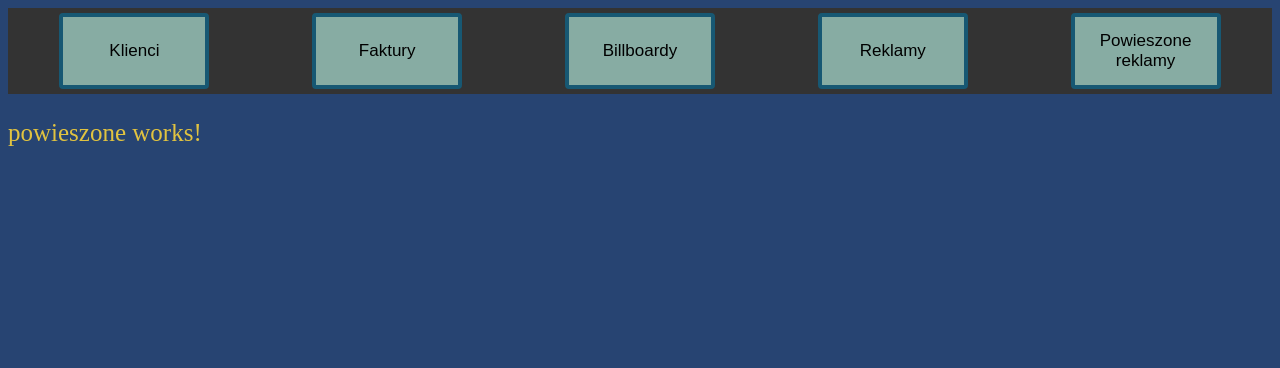
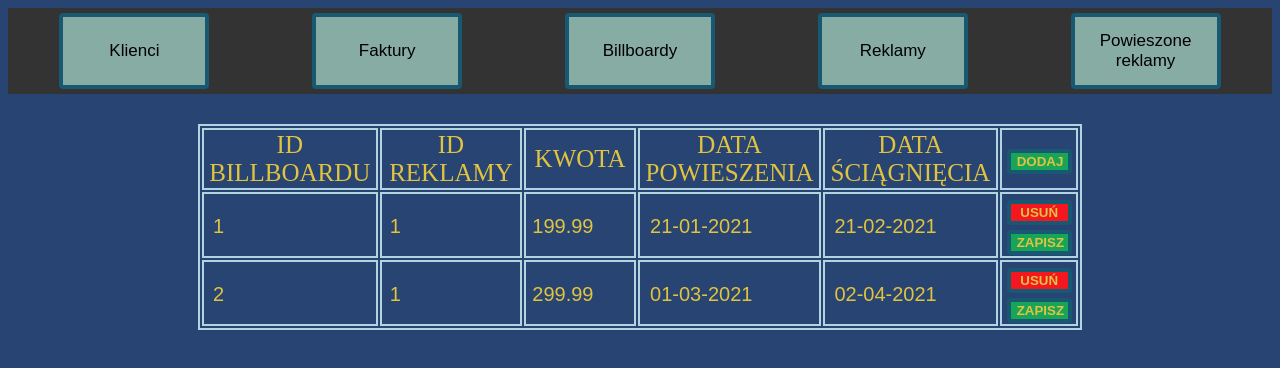
Before and after one commit to PioKur99/firma-reklamowa, an Angular app: page /powieszone-reklamy in a window 1280 px wide. Shown: the top 368 px of the page. Built offline with nearby package versions, Linux system fonts and the light colour scheme; no server answers.

Commit message:
CRUD for powieszone

```diff
--- a/src/app/data.service.ts
+++ b/src/app/data.service.ts
@@ -5,6 +5,7 @@ import { Faktura, postFaktura } from './data/faktura';
 import { Billboard, postBillboard } from './data/billboard';
 import { Reklama, postReklama } from './data/reklama';
 import { Observable } from 'rxjs';
+import { BillboardReklama, postBillboardReklama } from './data/billboard-reklama';
 
 @Injectable({
   providedIn: 'root'
@@ -30,6 +31,18 @@ export class DataService {
     return this.http.get<Reklama[]>("http://localhost:8080/take/firma/reklama");
   }
 
+  getPowieszoneReklamy(): Observable<BillboardReklama[]> {
+    return this.http.get<BillboardReklama[]>("url")
+  }
+
+  getFakturyKlienta(id: number): Observable<Faktura[]> {
+    return this.http.get<Faktura[]>("url" + id)
+  }
+
+  getBillboardyFaktury(id: number): Observable<Billboard[]> {
+    return this.http.get<Billboard[]>("url" + id)
+  }
+
 
 
   postKlient(klient: postKlient): Observable<any> {
@@ -46,6 +59,10 @@ export class DataService {
 
   postReklama(reklama: postReklama): Observable<any> {
     return this.http.post<Reklama>("http://localhost:8080/take/firma/reklama", reklama);
+  }
+
+  postPowieszonaReklama(reklama: postBillboardReklama): Observable<any> {
+    return this.http.post<BillboardReklama>("url", reklama)
   }
 
 
@@ -67,6 +84,10 @@ export class DataService {
     return this.http.delete<Reklama>("http://localhost:8080/take/firma/reklama/" + id);
   }
 
+  deletePowieszonaReklama(id: number): Observable<BillboardReklama> {
+    return this.http.delete<BillboardReklama>("url" + id)
+  }
+
 
 
   putKlient(klient: Klient): Observable<any> {
@@ -85,4 +106,8 @@ export class DataService {
     return this.http.put<Reklama>("http://localhost:8080/take/firma/reklama", reklama);
   }
 
+  putPowieszonaReklama(reklama: BillboardReklama): Observable<any> {
+    return this.http.put<BillboardReklama>("url", reklama)
+  }
+
 }
--- a/src/app/faktura/faktura.component.html
+++ b/src/app/faktura/faktura.component.html
@@ -24,7 +24,7 @@
     <button (click) = "getBillboards()">Pokaż</button>
 </div>
 
-<table *ngIf = "searchID != 0">
+<table *ngIf = "showTable">
     <tr>
         <td>ID</td>
         <td>FAKTURA ID</td>
--- a/src/app/faktura/faktura.component.ts
+++ b/src/app/faktura/faktura.component.ts
@@ -19,6 +19,7 @@ export class FakturaComponent implements OnInit {
 ];
 
   searchID: number = 0
+  showTable: boolean = false
 
   constructor(private dataManager: DataService) { }
 
@@ -26,6 +27,7 @@ export class FakturaComponent implements OnInit {
   }
 
   getBillboards(): void {
+    this.showTable = true
     this.dataManager.getBillboardy().subscribe(
       billboardy => {
         this.billboardy = billboardy
--- a/src/app/klient/klient.component.html
+++ b/src/app/klient/klient.component.html
@@ -24,7 +24,7 @@
     <button (click) = "getFaktury()">Pokaż</button>
 </div>
 
-<table *ngIf = "searchID != 0">
+<table *ngIf = "showTable">
     <tr>
         <td>ID</td>
         <td>ID KLIENTA</td>
--- a/src/app/klient/klient.component.ts
+++ b/src/app/klient/klient.component.ts
@@ -20,6 +20,7 @@ export class KlientComponent implements OnInit {
 ];
 
 searchID: number = 0
+showTable: boolean = false
 
 
   constructor(private dataManager: DataService) { }
@@ -28,6 +29,7 @@ searchID: number = 0
   }
 
   getFaktury(): void {
+    this.showTable = true
     this.dataManager.getFaktury().subscribe(
       data => {
         this.faktury = data
--- a/src/app/powieszone/powieszone.component.html
+++ b/src/app/powieszone/powieszone.component.html
@@ -1 +1,21 @@
-<p>powieszone works!</p>
+<table>
+    <tr>
+        <td>ID BILLBOARDU</td>
+        <td>ID REKLAMY</td>
+        <td>KWOTA</td>
+        <td>DATA POWIESZENIA</td>
+        <td>DATA ŚCIĄGNIĘCIA</td>
+        <td><button class = "add" (click) = "addPowieszona()">DODAJ</button></td>
+    </tr>
+    <tr *ngFor = "let reklama of powieszone">
+        <td><input type="text" [(ngModel)] = "reklama.idBillboardu"></td>
+        <td><input type="text" [(ngModel)] = "reklama.idReklamy"></td>
+        <td><input type="text" [(ngModel)] = "reklama.kwota"></td>
+        <td><input type="text" [(ngModel)] = "reklama.dataPowieszenia"></td>
+        <td><input type="text" [(ngModel)] = "reklama.dataSciagniecia"></td>
+        <td>
+            <button (click) = "removePowieszona(reklama)">USUŃ</button>
+            <button class = "add" (click) = "editPowieszona(reklama)">ZAPISZ</button>
+        </td>
+    </tr>
+</table>
--- a/src/app/powieszone/powieszone.component.ts
+++ b/src/app/powieszone/powieszone.component.ts
@@ -1,4 +1,6 @@
 import { Component, OnInit } from '@angular/core';
+import { DataService } from '../data.service';
+import { BillboardReklama, postBillboardReklama } from '../data/billboard-reklama';
 
 @Component({
   selector: 'app-powieszone',
@@ -7,9 +9,55 @@ import { Component, OnInit } from '@angular/core';
 })
 export class PowieszoneComponent implements OnInit {
 
-  constructor() { }
+  powieszone: BillboardReklama[] =
+  [{idBillboardu: 1, idReklamy: 1, kwota: 199.99, dataPowieszenia: "21-01-2021", dataSciagniecia: "21-02-2021"},
+  {idBillboardu: 2, idReklamy: 1, kwota: 299.99, dataPowieszenia: "01-03-2021", dataSciagniecia: "02-04-2021"}]
+
+  constructor(private dataManager: DataService) { }
 
   ngOnInit(): void {
+    this.getPowieszone()
+  }
+
+  getPowieszone(): void {
+    this.dataManager.getPowieszoneReklamy().subscribe(
+      reklamy => {
+        this.powieszone = reklamy
+        console.log(reklamy)
+      }
+    )
+  }
+
+  addPowieszona(): void {
+    let newPowieszona: BillboardReklama =
+    {idBillboardu: 3, idReklamy: 1, kwota: 99.99, dataPowieszenia: "25-05-2021", dataSciagniecia: "25-06-2021"}
+
+    let postPowieszona: postBillboardReklama = {kwota: newPowieszona.kwota,
+    dataPowieszenia: newPowieszona.dataPowieszenia, dataSciagniecia: newPowieszona.dataSciagniecia}
+
+    this.dataManager.postPowieszonaReklama(postPowieszona).subscribe(
+      data => {
+        console.log(data)
+      }
+    )
+    this.powieszone.push(newPowieszona)
+  }
+
+  removePowieszona(reklama: BillboardReklama): void {
+    this.dataManager.deletePowieszonaReklama(reklama.idBillboardu).subscribe(
+      data => {
+        console.log(data)
+      }
+    )
+    this.powieszone.splice(this.powieszone.indexOf(reklama), 1);
+  }
+
+  editPowieszona(reklama: BillboardReklama): void {
+    this.dataManager.putPowieszonaReklama(reklama).subscribe(
+      data =>{
+        console.log(data)
+      }
+    )
   }
 
 }
```
Also changed, not shown: src/app/data/billboard-reklama.ts (+10 -5 lines).
